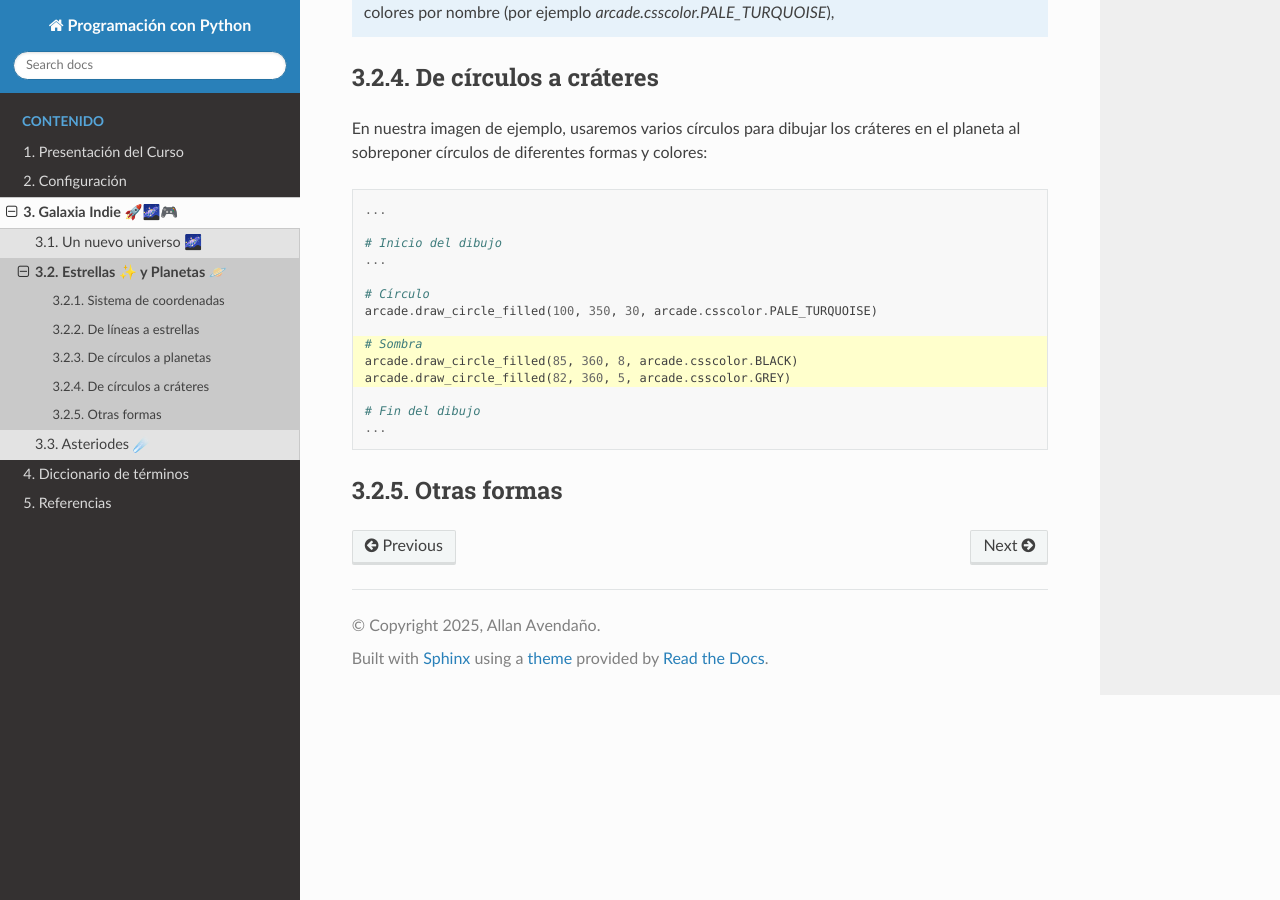
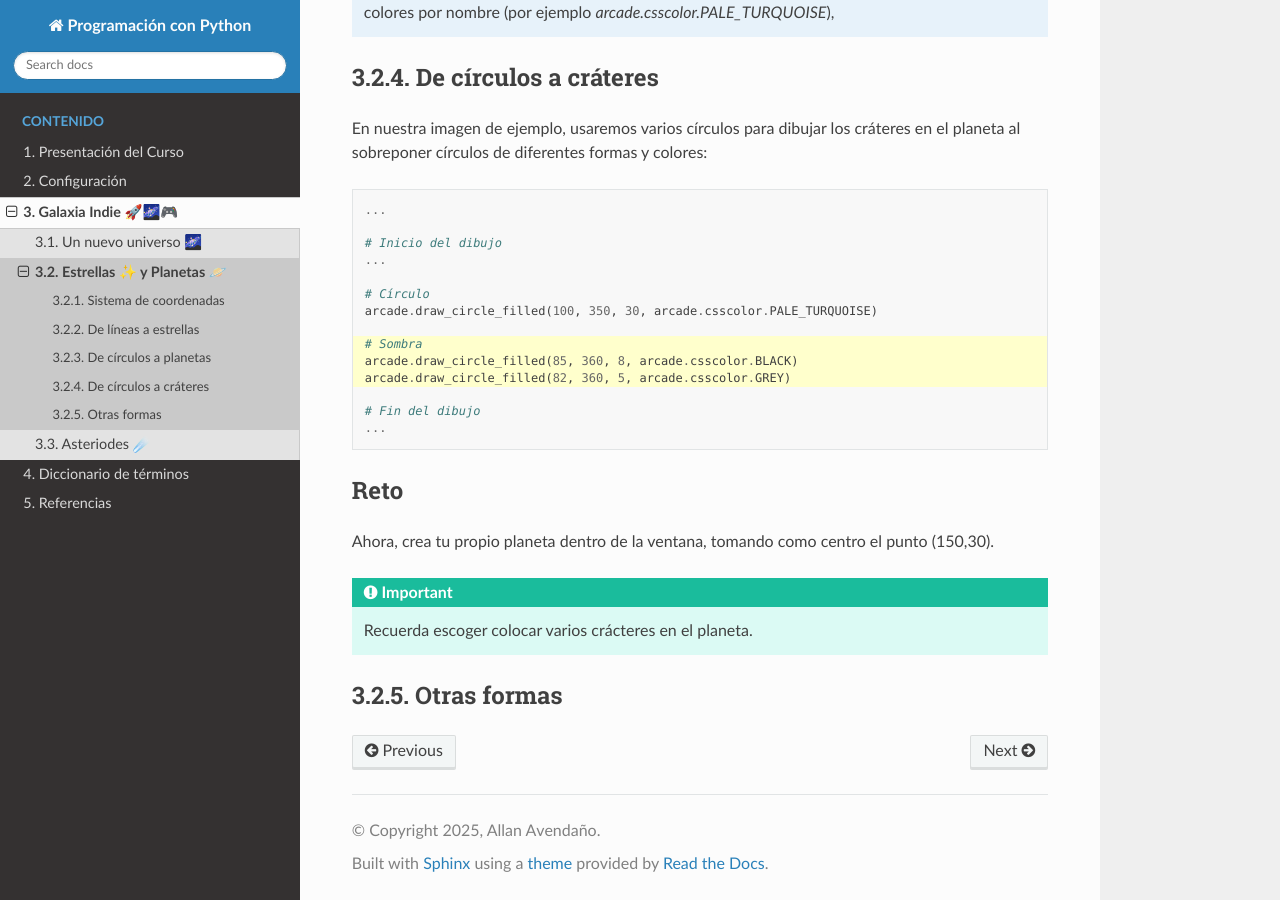
Before and after one commit to aavendan/programacion-python, a Sphinx documentation site: the page built from docs/source/sesiones/sesion02.rst, in a window 1280 px wide and 900 px high, scrolled down 2521 px. Built offline with Sphinx 7.4.7 and the Read the Docs theme 3.1.0, drawn with Linux system fonts in a browser that asks for light colours.

Commit message:
Challenge to circles

```diff
--- a/docs/source/sesiones/sesion02.rst
+++ b/docs/source/sesiones/sesion02.rst
@@ -139,6 +139,15 @@ cráteres en el planeta al sobreponer círculos de diferentes formas y colores:
     # Fin del dibujo
     ...
 
+.. rubric:: Reto
+  :heading-level: 2
+
+Ahora, crea tu propio planeta dentro de la ventana, tomando como centro
+el punto (150,30).
+
+.. important::
+
+  Recuerda escoger colocar varios crácteres en el planeta.
 
 Otras formas
 ------------------
```
